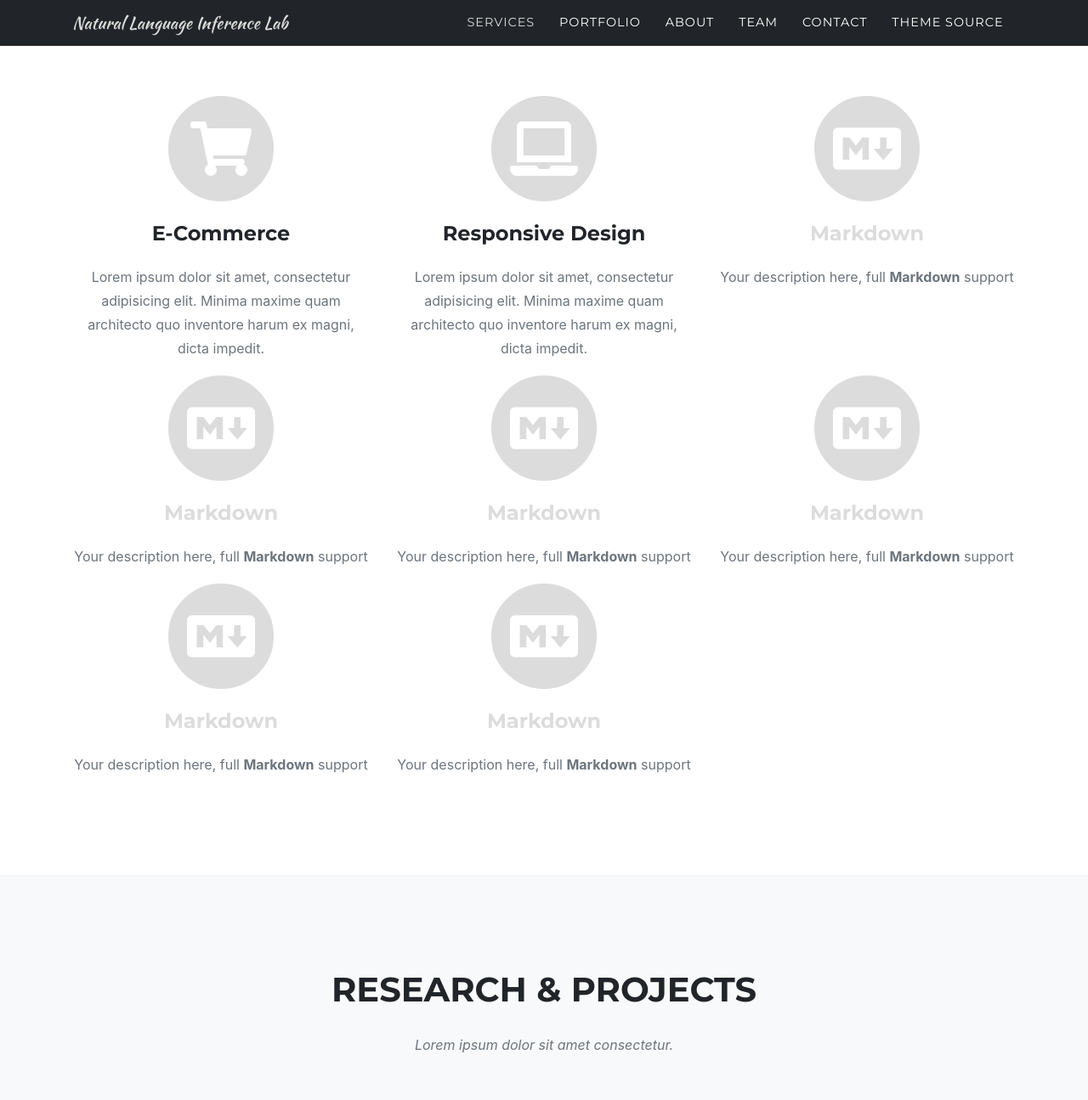
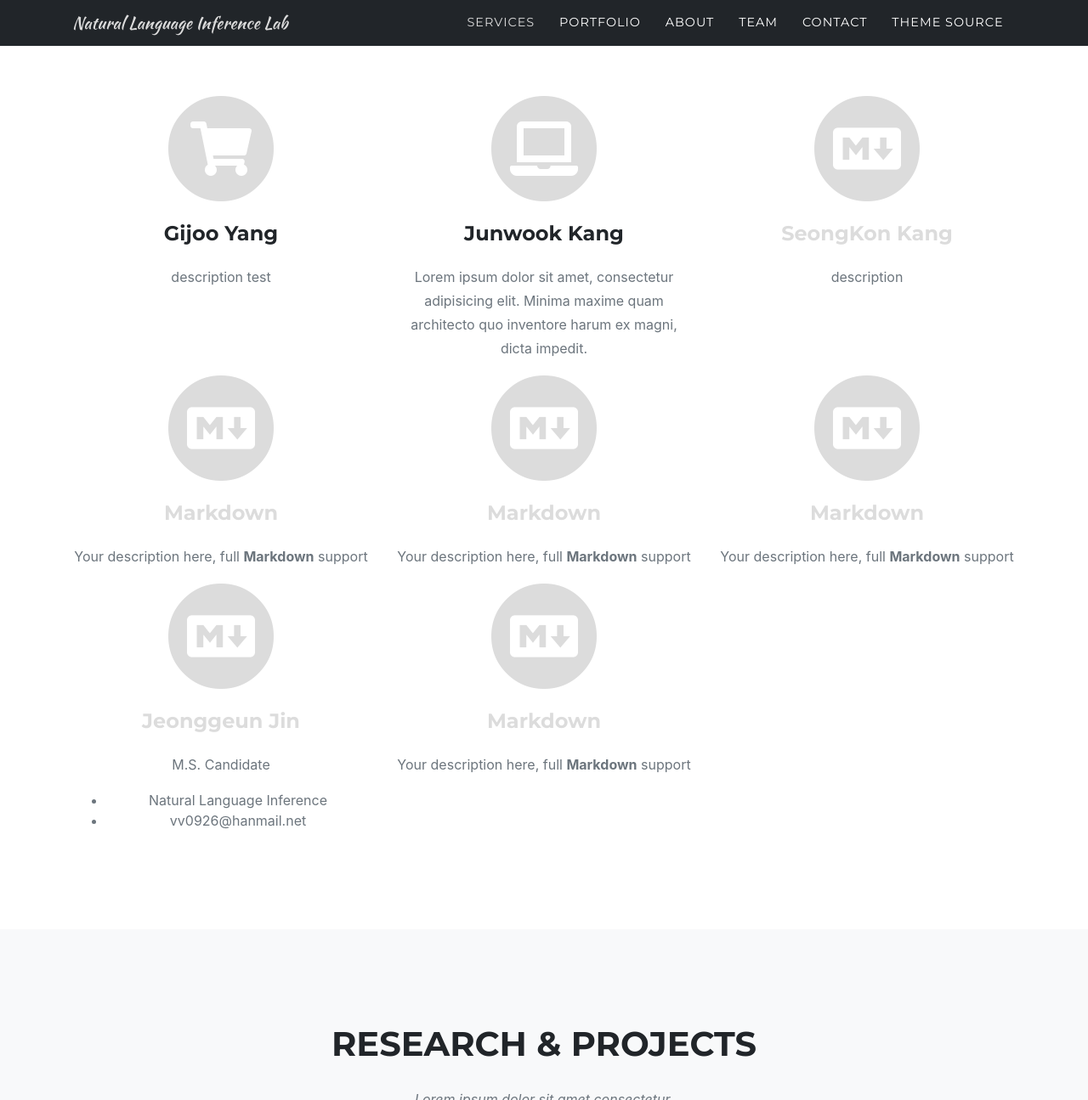
Before and after one commit to NaturalLanguageInference/NaturalLanguageInference.github.io, a Jekyll site: the page built from index.md, in a window 1280 px wide and 1400 px high, scrolled down 1089 px, cut to the strip 0-1295 px from the top of the window. Shown: the whole strip at 85% size. Built offline with Jekyll 4.4.1, drawn with Linux system fonts in a browser that asks for light colours; some web fonts are replaced.

Commit message:
Update sitetext.yml

```diff
--- a/_data/sitetext.yml
+++ b/_data/sitetext.yml
@@ -9,14 +9,14 @@ services:
     text: ""
     section: services
     list:
-      - title: "E-Commerce"
-        desc: "Lorem ipsum dolor sit amet, consectetur adipisicing elit. Minima maxime quam architecto quo inventore harum ex magni, dicta impedit."
+      - title: "Gijoo Yang"
+        desc: "description \n test"
         icon: fas fa-shopping-cart #find more at https://fontawesome.com/icons
-      - title: "Responsive Design"
+      - title: "Junwook Kang"
         desc: "Lorem ipsum dolor sit amet, consectetur adipisicing elit. Minima maxime quam architecto quo inventore harum ex magni, dicta impedit."
         icon: fas fa-laptop
-      - title: "[Markdown](https://en.wikipedia.org/wiki/Markdown)"
-        desc: "Your description here, full **Markdown** support"
+      - title: "[SeongKon Kang](https://en.wikipedia.org/wiki/Markdown)"
+        desc: "description"
         icon: fab fa-markdown
       - title: "[Markdown](https://en.wikipedia.org/wiki/Markdown)"
         desc: "Your description here, full **Markdown** support"
@@ -27,8 +27,8 @@ services:
       - title: "[Markdown](https://en.wikipedia.org/wiki/Markdown)"
         desc: "Your description here, full **Markdown** support"
         icon: fab fa-markdown
-      - title: "[Markdown](https://en.wikipedia.org/wiki/Markdown)"
-        desc: "Your description here, full **Markdown** support"
+      - title: "[Jeonggeun Jin](https://en.wikipedia.org/wiki/Markdown)"
+        desc: "M.S. Candidate \n - Natural Language Inference \n - vv0926@hanmail.net"
         icon: fab fa-markdown
       - title: "[Markdown](https://en.wikipedia.org/wiki/Markdown)"
         desc: "Your description here, full **Markdown** support"
```
